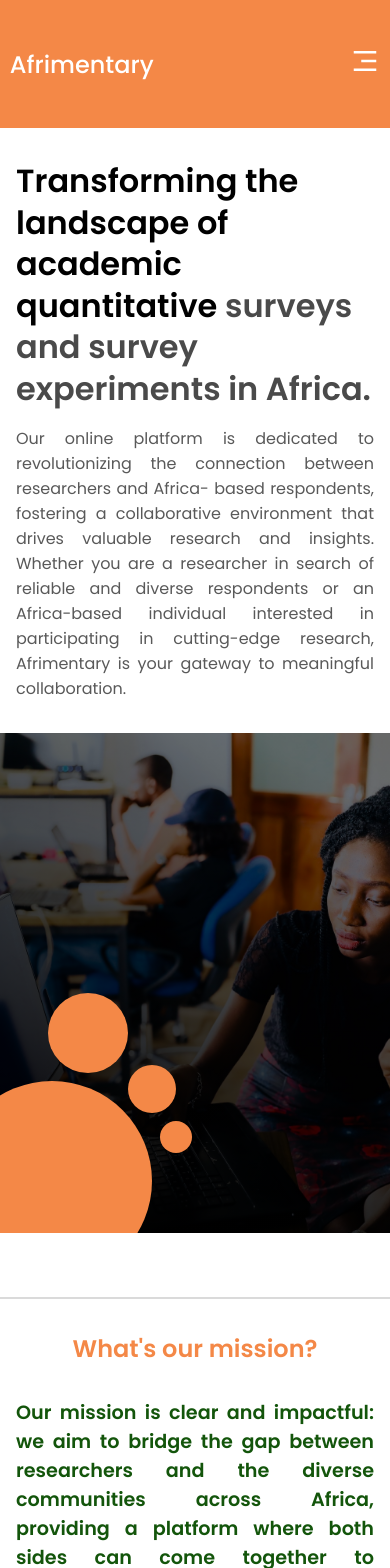
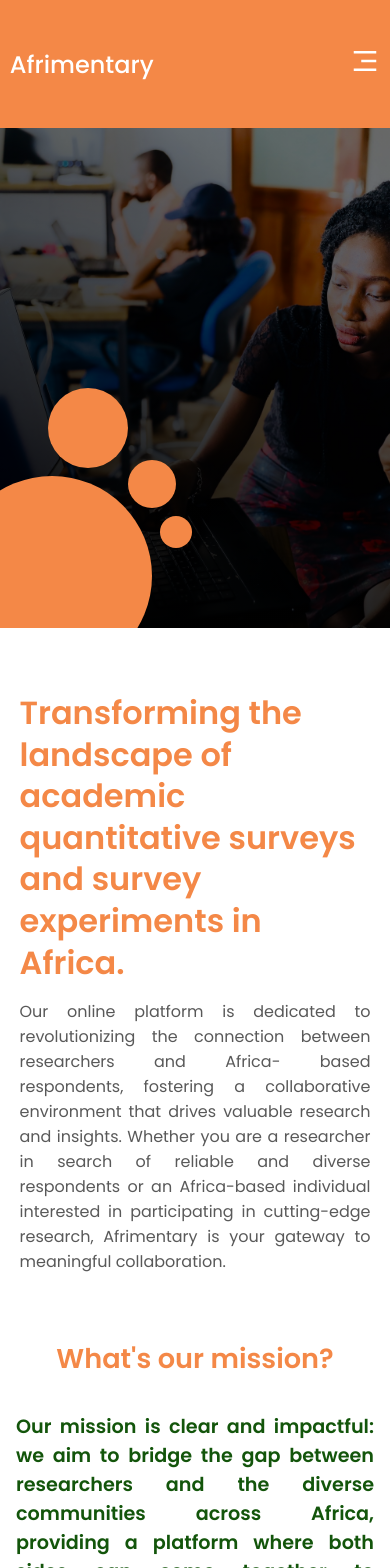
Before and after one commit to YasPAC/Afrimentary-UI, a React (Vite) app: page /about in a window 390 px wide. Shown: the top 1568 px of the page. Built offline with nearby package versions, Linux system fonts and the light colour scheme.

Commit message:
About page restructuring and styling

```diff
--- a/src/Components/Header/header.css
+++ b/src/Components/Header/header.css
@@ -25,7 +25,7 @@
     display: none;
     flex-direction: column;
     gap: 16px;
-    width: 70%;
+    width: 90%;
     height: 50vh;
     background-color: rgb(255, 227, 209);
     top: 100%;
--- a/src/Pages/About/About.jsx
+++ b/src/Pages/About/About.jsx
@@ -6,11 +6,16 @@ const About = () => {
     return (
         <section className="afrimentary__about">
             <Header />
+            <div className="about__image">
+                <img src={aboutBg} alt="afrimentary-about"/>
+                <div className="image_dot one"></div>
+                <div className="image_dot two"></div>
+                <div className="image_dot three"></div>
+            </div>
             <div className="about__intro">
                 <div className="intro__bold">
                     <p>
-                        Transforming the landscape of academic quantitative
-                        <span className="text__muted"> surveys and survey experiments in Africa.</span>
+                        Transforming the landscape of academic quantitative surveys and survey experiments in Africa.
                     </p>
                 </div>
                 <div className="intro__light">
@@ -23,18 +28,7 @@ const About = () => {
                     </p>
                 </div>
             </div>
-            <div className="about__image">
-                <img src={aboutBg} alt="afrimentary-about"/>
-                <div className="image_dot one"></div>
-                <div className="image_dot two"></div>
-                <div className="image_dot three"></div>
-            </div>
             <div className="about__mission">
-                <div className="mission__title titles">
-                    <p>
-                        What's our mission?
-                    </p>
-                </div>
                 <div className="mission__info">
                     <p className="info__header">
                         Our mission is clear and impactful: we aim to bridge the gap between researchers
@@ -53,8 +47,18 @@ const About = () => {
                         </p>
                     </div>
                 </div>
+                <div className="mission__title titles">
+                    <p>
+                        What's our mission?
+                    </p>
+                </div>
             </div>
             <div className="about__why">
+                <div className="why__title titles">
+                    <p>
+                        Why you should choose Afrimentary
+                    </p>
+                </div>
                 <div className="why__info">
                     <p className="info__header">
                         Our firsthand experience enables us to create a platform that truly resonates
@@ -73,11 +77,6 @@ const About = () => {
                         ensuring that the data collected accurately reflects the rich tapestry of African society.
                     </div>
                 </div>
-                <div className="why__title titles">
-                    <p>
-                        Why you should choose Afrimentary
-                    </p>
-                </div>
             </div>
             <div className="about__footer">
                 <Footer />
--- a/src/Pages/About/about.css
+++ b/src/Pages/About/about.css
@@ -11,9 +11,7 @@
     font-size: 2.5rem;
     font-weight: 600;
     line-height: 1.3;
-}
-.intro__bold .text__muted {
-    color: #4a4a4a;
+    color: var(--primary-color);
 }
 
 .intro__light {
@@ -100,8 +98,7 @@
     margin: 0 auto;
     height: auto;
     display: grid;
-    grid-template-columns: 1fr 2fr;
-    border-top: 2px solid #dadada;
+    grid-template-columns: 2fr 1fr;
     color: #595959;
 }
 
@@ -110,6 +107,9 @@
     flex-direction: column;
     gap: 24px;
     text-align: justify;
+}
+.mission__title {
+    text-align: center;
 }
 .info__header {
     font-size: 1.2rem;
@@ -121,7 +121,7 @@
 }
 .about__why {
     display: grid;
-    grid-template-columns: 2fr 1fr;
+    grid-template-columns: 1fr 2fr;
     width: 80%;
     margin: 0 auto;
     padding: 48px 0;
@@ -148,21 +148,23 @@
 
 @media screen and (max-width: 900px) {
     .about__intro {
-        width: 100%;
-        padding: 32px 16px;
+        width: 90%;
+        padding: 32px 0;
     }
     .titles {
         text-align: center;
         font-weight: 600;
     }
     .about__mission {
+        width: 90%;
         display: flex;
         gap: 32px;
-        flex-direction: column;
+        flex-direction: column-reverse;
     }
     .about__why {
+        width: 90%;
         display: flex;
-        flex-direction: column-reverse;
+        flex-direction: column;
         gap: 32px
     }
     .mission__info {
@@ -173,6 +175,9 @@
     }
 }
 @media screen and (max-width: 480px) {
+    .about__image {
+        margin: 0 0 32px;
+    }
     .about__intro {
         display: flex;
         flex-direction: column;
@@ -182,7 +187,7 @@
         font-size: 2rem;
     }
     .titles {
-        font-size: 1.5rem;
+        font-size: 1.7rem;
     }
     .about__mission {
         width: 100%;
```
